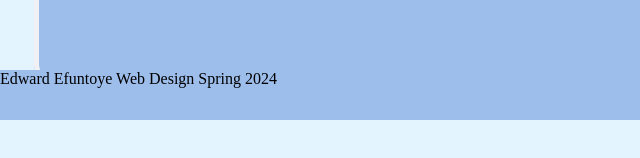
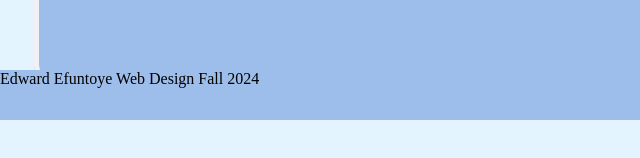
Before and after one commit to AnonymousI0I/Centuries-Of-Presidents-Lab, a plain HTML site: page two.html in a window 1280 px wide. Shown: the part 680-838 px from the top of the page, 0-640 px from the left. Drawn offline with Linux system fonts and the light colour scheme.

Commit message:
Update two.html

```diff
--- a/two.html
+++ b/two.html
@@ -31,6 +31,6 @@
             <img src = "kenn.jpg" style ="height:230px; width:235px; bottom:50px; left:20px;">
         </aside>
     </div>
-    <footer> Edward Efuntoye Web Design Spring 2024</footer>
+    <footer> Edward Efuntoye Web Design Fall 2024</footer>
 </body>
 </html>
```
